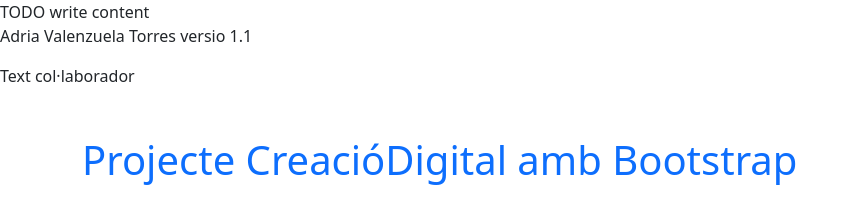
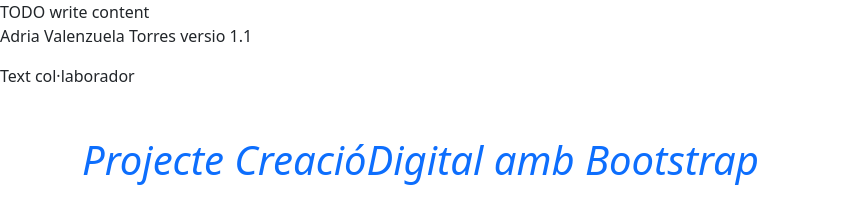
Before and after one commit to adrieac4/CreacioDigital, a website: page public_html/index.html in a window 1280 px wide. Shown: the whole page, without its empty margins (0-859 px from the left). Drawn offline with nearby package versions, Linux system fonts and the light colour scheme.

Commit message:
Versio 1.1 de creaciodigital afegir style.css personalitzat

```diff
--- a/public_html/index.html
+++ b/public_html/index.html
@@ -5,6 +5,7 @@
 -->
 <html>
     <head>
+        <link rel="stylesheet" href="style.css">
         <link href="https://cdn.jsdelivr.net/npm/bootstrap@5.3.0/dist/css/bootstrap.min.css" rel="stylesheet">
         <title>TODO supply a title</title>
         <meta charset="UTF-8">
--- /dev/null
+++ b/public_html/style.css
@@ -0,0 +1,12 @@
+/*
+Click nbfs://nbhost/SystemFileSystem/Templates/Licenses/license-default.txt to change this license
+Click nbfs://nbhost/SystemFileSystem/Templates/Other/CascadeStyleSheet.css to edit this template
+*/
+/*
+    Created on : 15 may 2025, 14:35:28
+    Author     : adri-eac4
+*/
+h1 {
+    color: green;
+    font-style: italic;
+}
```
